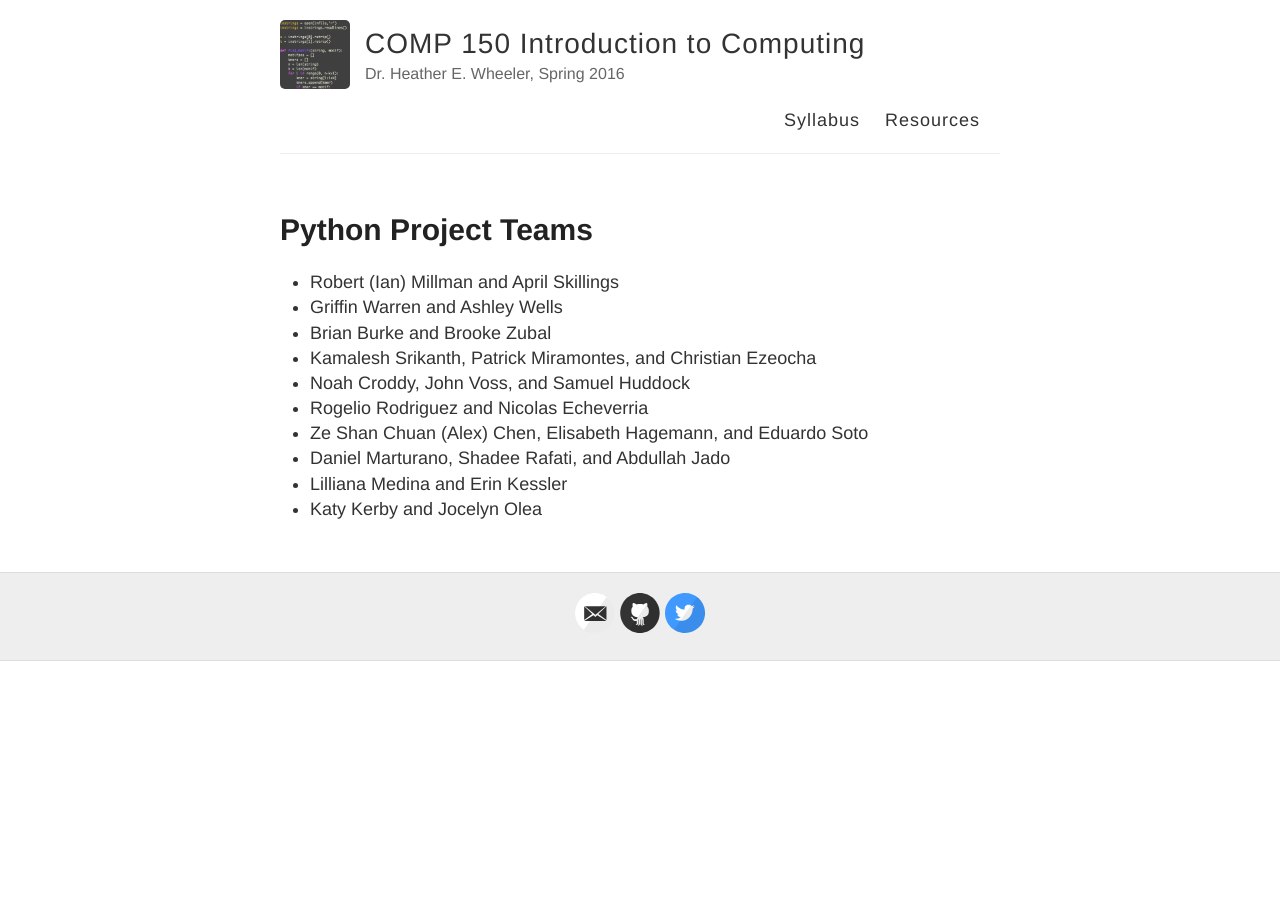
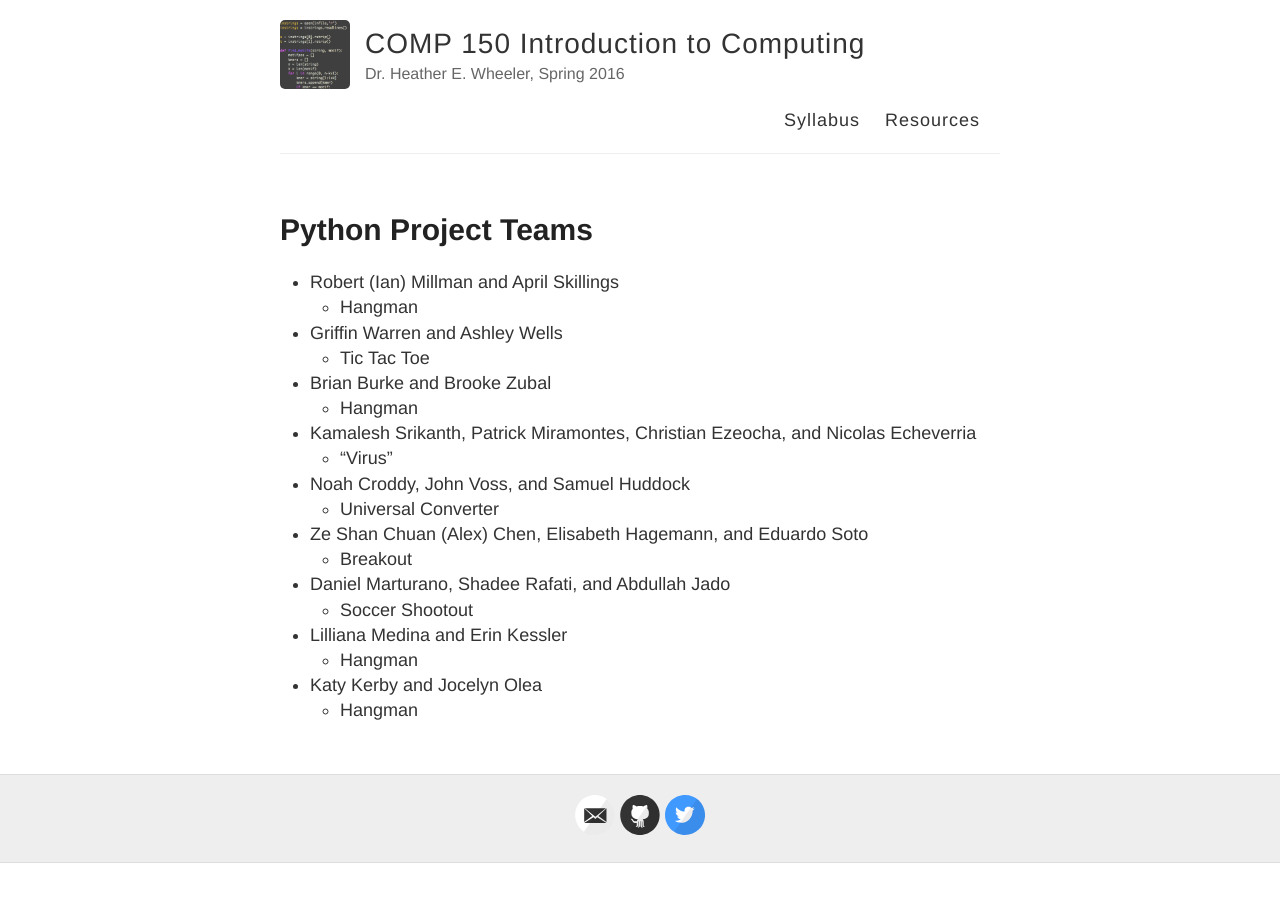
Before and after one commit to hwheeler01/comp150, a Jekyll site: the page built from teams.md, in a window 1280 px wide. Built offline with Jekyll 4.4.1, drawn with Linux system fonts in a browser that asks for light colours.

Commit message:
update groups and projects

```diff
--- a/teams.md
+++ b/teams.md
@@ -5,12 +5,20 @@ permalink: /teams/
 ---
 
 - Robert (Ian) Millman and April Skillings
+	- Hangman
 - Griffin Warren and Ashley Wells
+	- Tic Tac Toe
 - Brian Burke and Brooke Zubal
-- Kamalesh Srikanth, Patrick Miramontes, and Christian Ezeocha
+	- Hangman
+- Kamalesh Srikanth, Patrick Miramontes, Christian Ezeocha, and Nicolas Echeverria
+	- "Virus"
 - Noah Croddy, John Voss, and Samuel Huddock
-- Rogelio Rodriguez and Nicolas Echeverria
+	- Universal Converter
 - Ze Shan Chuan (Alex) Chen, Elisabeth Hagemann, and Eduardo Soto
+	- Breakout
 - Daniel Marturano, Shadee Rafati, and Abdullah Jado
+	- Soccer Shootout
 - Lilliana Medina and Erin Kessler
+	- Hangman
 - Katy Kerby and Jocelyn Olea
+	- Hangman
```
